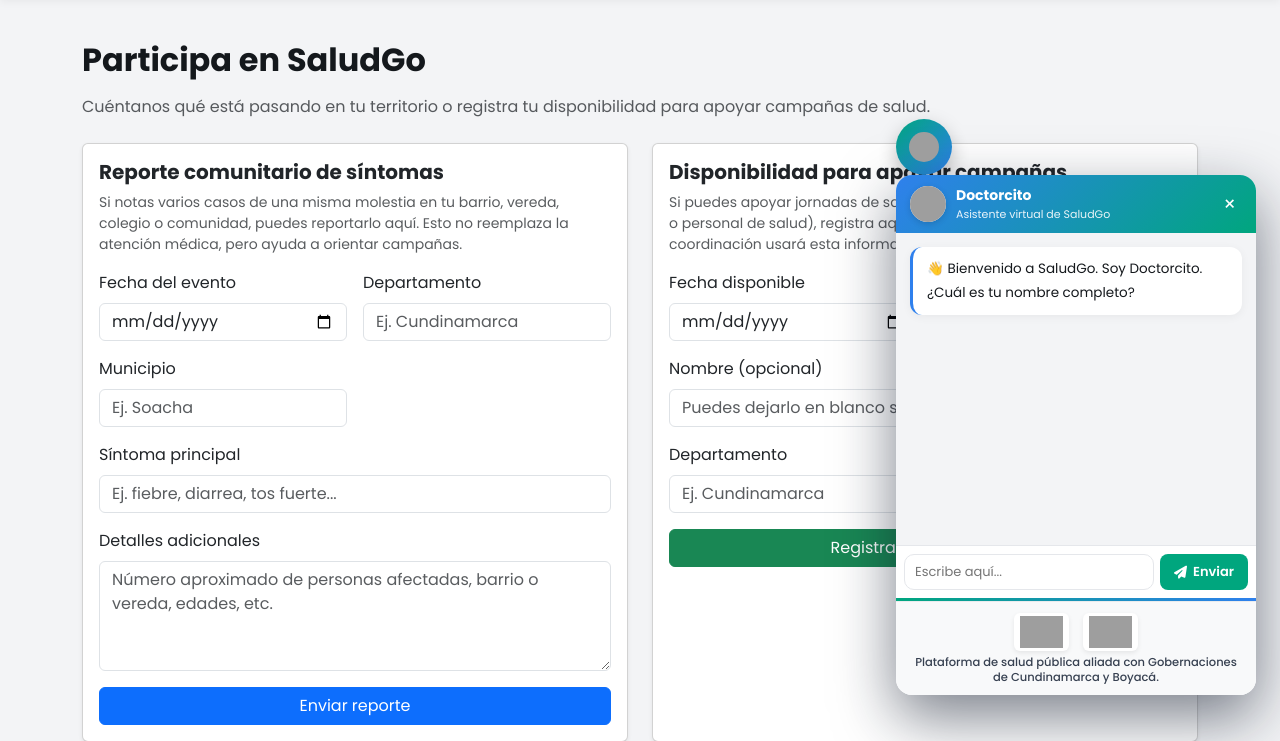
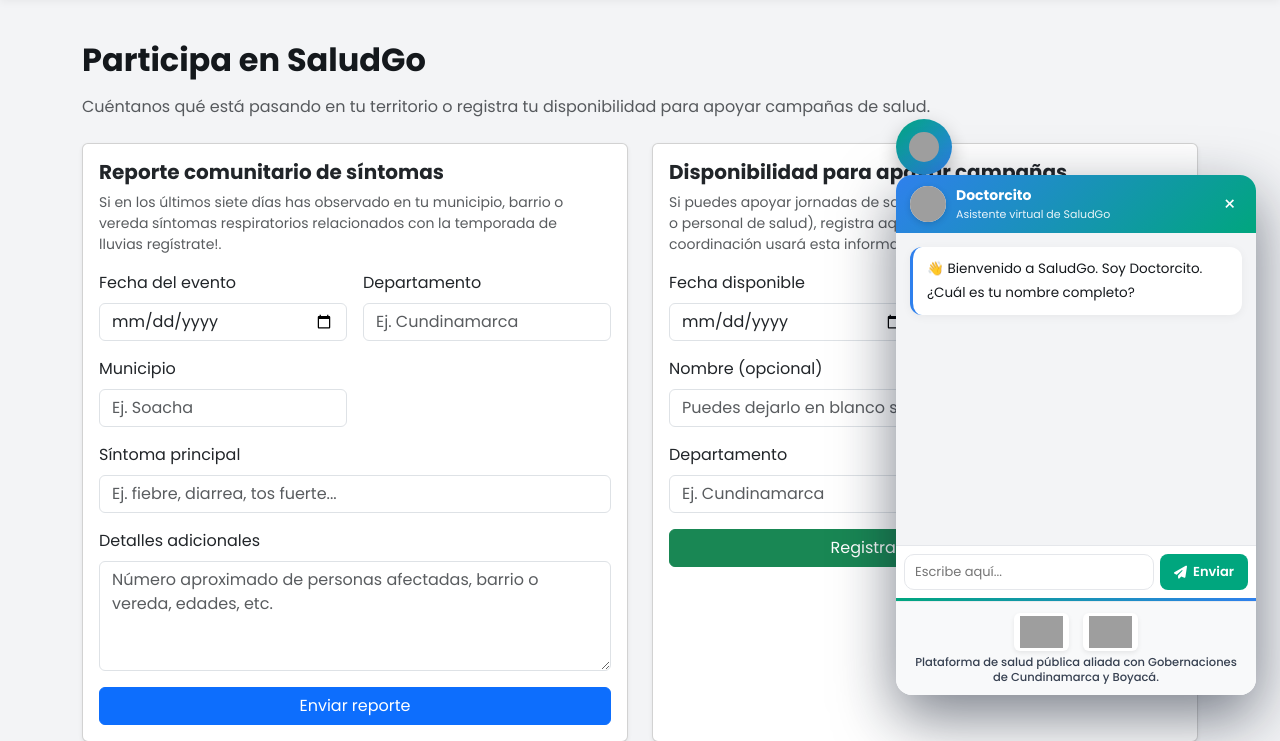
Before and after one commit to lnieto044/SaludGo, a Flask app: page /participa in a window 1280 px wide. Shown: the part 81-822 px from the top of the page. Run offline with Flask 3, Linux system fonts and the light colour scheme; data comes from the database, SQL or seed files in the repository; grey boxes are pictures that could not be loaded.

Commit message:
ajuste de mensaje

```diff
--- a/templates/participa.html
+++ b/templates/participa.html
@@ -20,8 +20,7 @@
         <div class="card-body">
           <h5 class="card-title">Reporte comunitario de síntomas</h5>
           <p class="card-text small text-muted">
-            Si notas varios casos de una misma molestia en tu barrio, vereda, colegio o comunidad,
-            puedes reportarlo aquí. Esto no reemplaza la atención médica, pero ayuda a orientar campañas.
+             Si en los últimos siete días has observado en tu municipio, barrio o vereda síntomas respiratorios relacionados con la temporada de lluvias regístrate!.
           </p>
 
           <form method="post" action="{{ url_for('participa') }}" class="row g-3">
```
